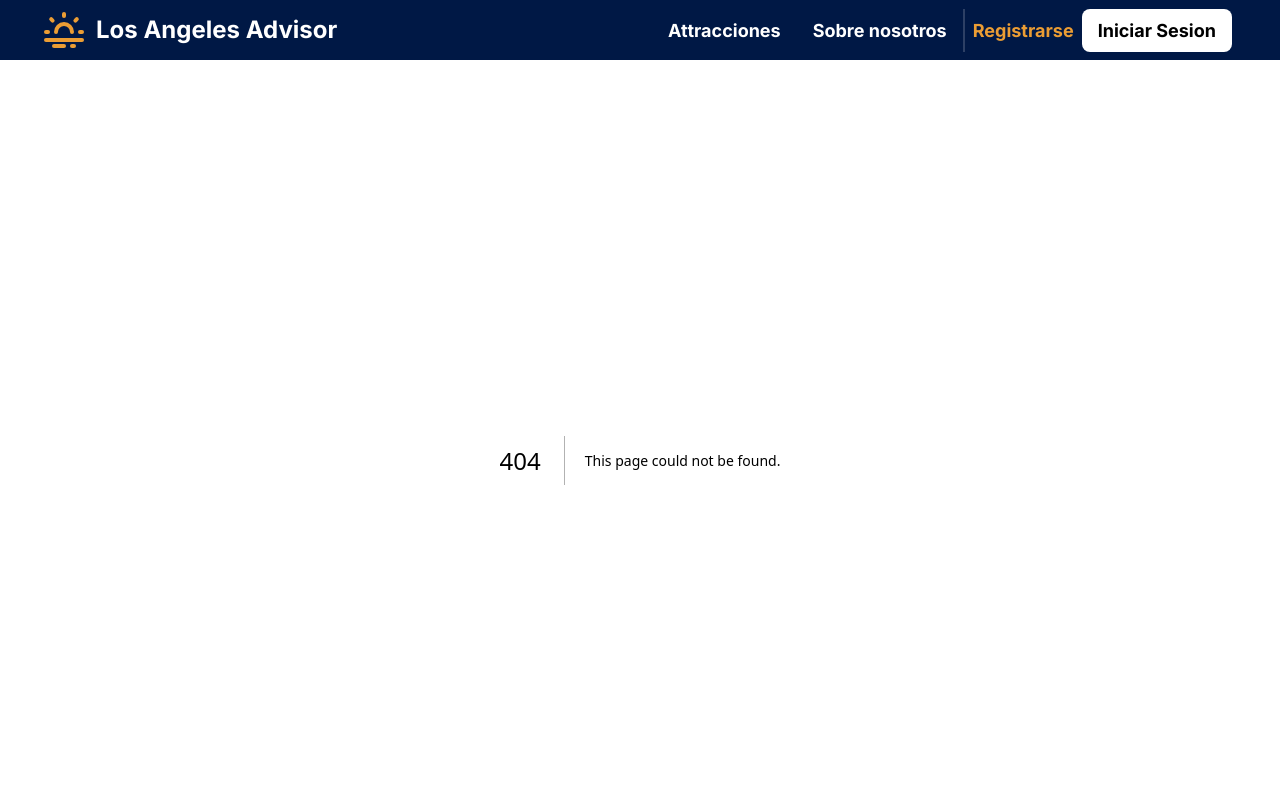
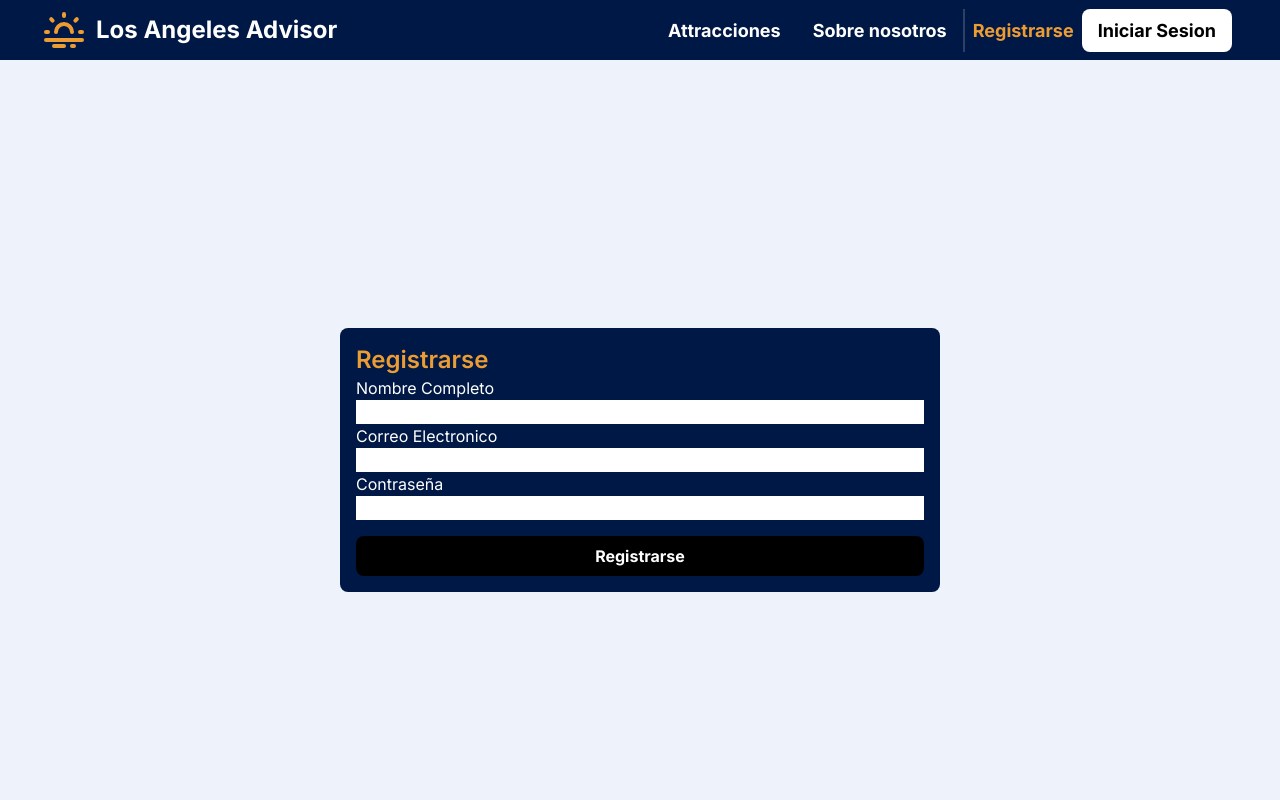
Before and after one commit to Hugocrown1/los-angeles-advisor, a Next.js app: page /registrarse in a window 1280 px wide. Before the commit this address had no page. Shown: the top 800 px of the page. Built offline with nearby package versions, Linux system fonts and the light colour scheme.

Commit message:
Add registration page with UserForm component

```diff
--- /dev/null
+++ b/src/app/registrarse/page.jsx
@@ -0,0 +1,12 @@
+import UserForm from "@/components/UserForm";
+import React from "react";
+
+const page = () => {
+  return (
+    <main className="flex flex-col items-center justify-center gradient-bg h-[100vh]">
+      <UserForm />
+    </main>
+  );
+};
+
+export default page;
--- /dev/null
+++ b/src/components/UserForm.jsx
@@ -0,0 +1,89 @@
+"use client";
+
+import { useRouter } from "next/navigation";
+import React, { useState } from "react";
+
+const UserForm = () => {
+  const router = useRouter();
+
+  const [formData, setFormData] = useState({
+    name: "",
+    email: "",
+    password: "",
+  });
+  const [errorMessage, setErrorMessage] = useState("");
+
+  const handleChange = (e) => {
+    setFormData({
+      ...formData,
+      [e.target.name]: e.target.value,
+    });
+  };
+
+  const handleSubmit = async (e) => {
+    e.preventDefault();
+    setErrorMessage("");
+    const res = await fetch("/api/users", {
+      method: "POST",
+      headers: {
+        "Content-Type": "application/json",
+      },
+      body: JSON.stringify(formData),
+    });
+
+    if (!res.ok) {
+      const response = await res.json();
+      setErrorMessage(response.message);
+      return;
+    } else {
+      router.refresh();
+      router.push("/");
+    }
+  };
+  return (
+    <section className="flex flex-col p-4 rounded-lg bg-[#001845] text-white w-full min-[600px]:w-[600px]">
+      <form onSubmit={handleSubmit} method="post" className="flex flex-col">
+        <h1 className="text-2xl font-semibold text-[#EB9D34]">Registrarse</h1>
+        {errorMessage && (
+          <div className="w-full bg-red-400 border-[1px] border-red-800 text-red-800 rounded-lg font-semibold px-2 mt-2">
+            {errorMessage}
+          </div>
+        )}
+        <label htmlFor="name">Nombre Completo</label>
+        <input
+          type="text"
+          id="name"
+          name="name"
+          onChange={handleChange}
+          required
+          value={formData.name}
+        />
+        <label htmlFor="email">Correo Electronico</label>
+        <input
+          type="email"
+          id="email"
+          name="email"
+          onChange={handleChange}
+          required
+          value={formData.email}
+        />
+        <label htmlFor="password">Contraseña</label>
+        <input
+          type="password"
+          id="password"
+          name="password"
+          onChange={handleChange}
+          required
+          value={formData.password}
+        />
+        <input
+          type="submit"
+          value="Registrarse"
+          className="primary-button bg-black text-white cursor-pointer mt-4"
+        />
+      </form>
+    </section>
+  );
+};
+
+export default UserForm;
```
